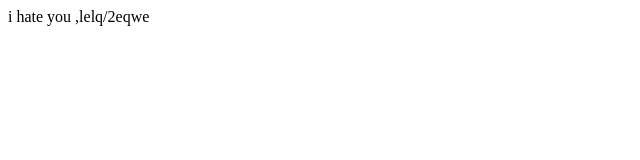
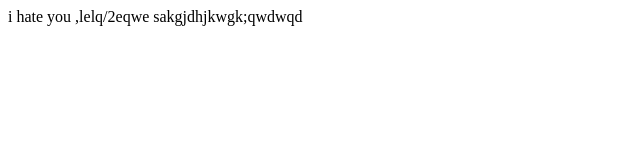
Before and after one commit to severity-codes/vschool2, a plain HTML site: page index.html in a window 1280 px wide. Shown: the whole page, without its empty margins (0-640 px from the left). Drawn offline with Linux system fonts and the light colour scheme.

Commit message:
added html

```diff
--- a/index.html
+++ b/index.html
@@ -7,6 +7,7 @@
     <title>vschool</title>
 </head>
 <body>
-    i hate you ,lelq/2eqwe
+    i hate you ,lelq/2eqwe sakgjdhjkwgk;qwdwqd
+
 </body>
 </html>
```
